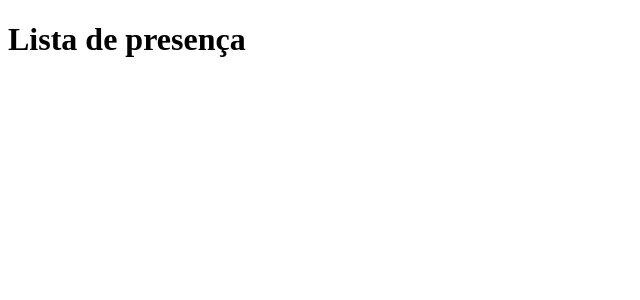
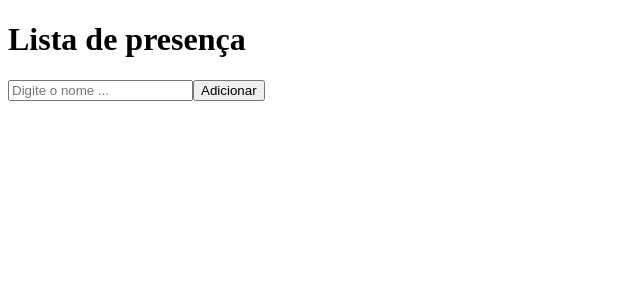
Before and after one commit to HenriqueVazquez/fundamentos-de-react, a React (Vite) app: page / in a window 1280 px wide. Shown: the top 300 px of the page, without its empty margins (0-640 px from the left). Built offline with nearby package versions, Linux system fonts and the light colour scheme.

Commit message:
Fragment

```diff
--- a/src/pages/Home.jsx
+++ b/src/pages/Home.jsx
@@ -1,6 +1,10 @@
 function Home() {
   return (
-    <h1>Lista de presença</h1>
+    <div>
+      <h1>Lista de presença</h1>
+      <input type="text" placeholder="Digite o nome ..." />
+      <button type="button">Adicionar</button>
+    </div>
   )
 }
 
```
